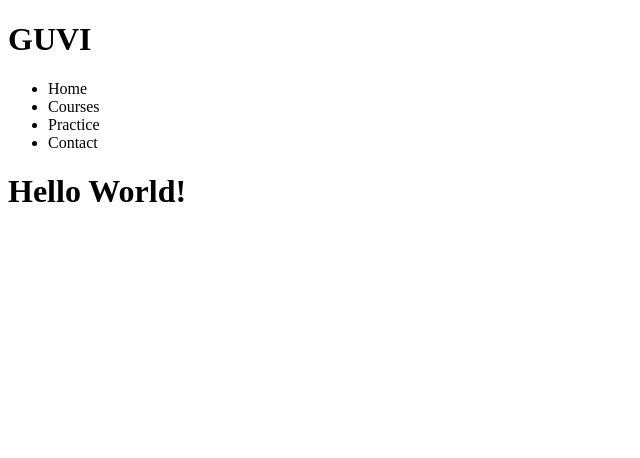
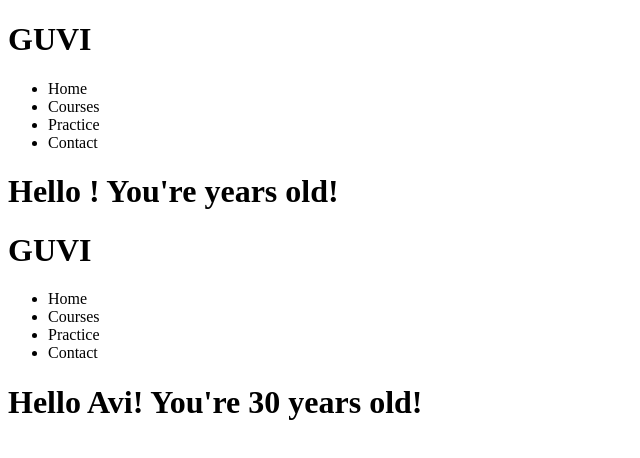
Before and after one commit to avikeshari/js-fswd, a React (Vite) app: page / in a window 1280 px wide. Shown: the top 458 px of the page, without its empty margins (0-640 px from the left). Built offline with nearby package versions, Linux system fonts and the light colour scheme.

Commit message:
Inheritence and Data Props

```diff
--- a/src/Appp.jsx
+++ b/src/Appp.jsx
@@ -1,11 +1,18 @@
 import React from 'react'
+import Header from'./components/Header.jsx'
 
-class Appp extends React.Component{
-    render(){
-        return <div>
-            <h1>Hello World!</h1>
-        </div>
-    }
+//class Appp extends React.Component{
+//    render(){
+//        return <div>
+//            <h1>Hello World!</h1>
+//        </div>
+//    }
+//}
+
+function Appp(){
+    let name = 'Avi';
+    let age = 30;
+    return <Header name={name} age={age}/>
 }
 
 export default Appp;
--- a/src/components/Header.jsx
+++ b/src/components/Header.jsx
@@ -1,4 +1,4 @@
-function Header(){
+function Header(props){
     return <div>
         <h1>GUVI</h1>
         <nav>
@@ -9,6 +9,9 @@ function Header(){
                 <li>Contact</li>
             </ul>
         </nav>
+        <div>
+            <h1>Hello {props.name}! You're {props.age} years old!</h1>
+        </div>
     </div>
 }
 
```
Also changed, not shown: src/App.jsx (line endings or trailing spaces).
